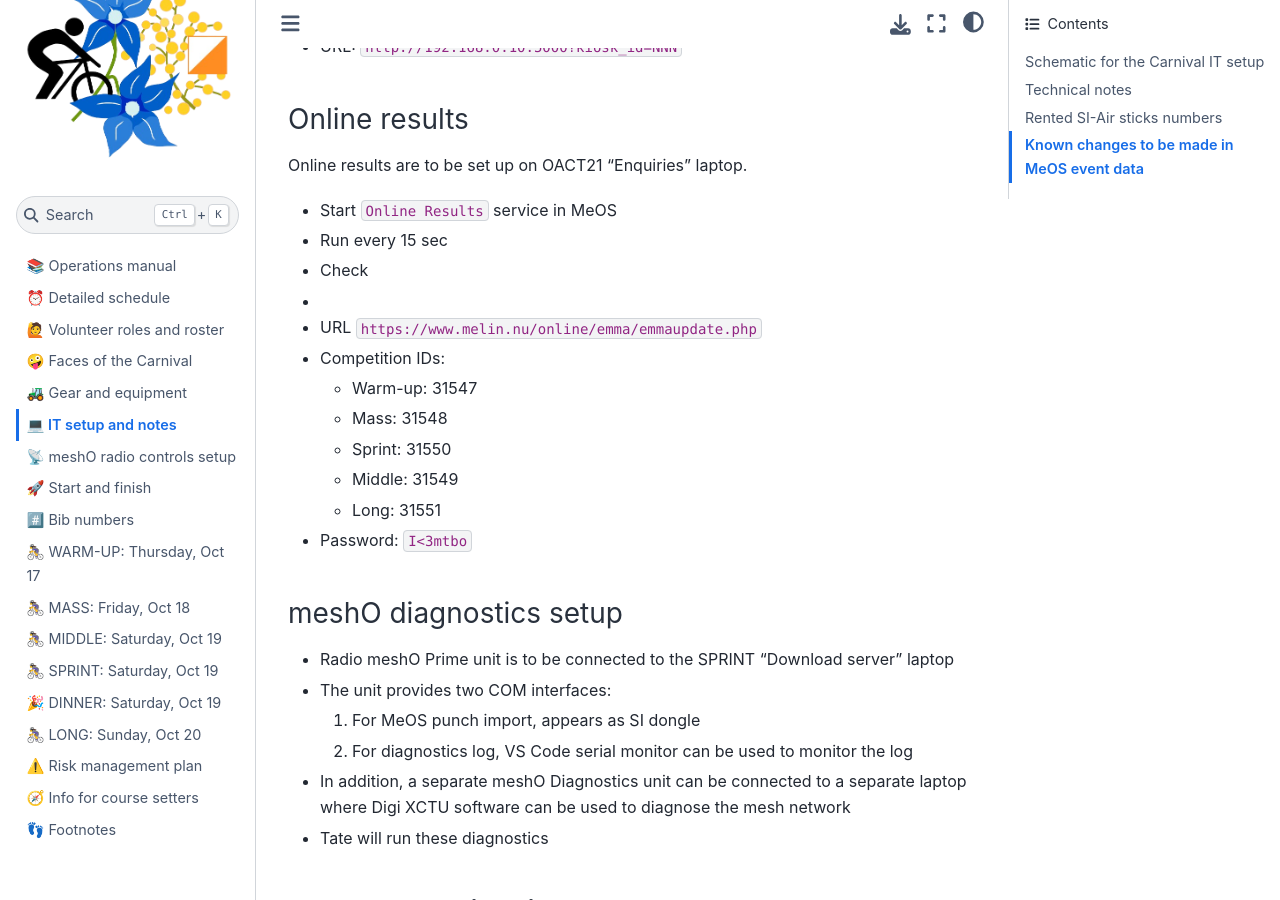
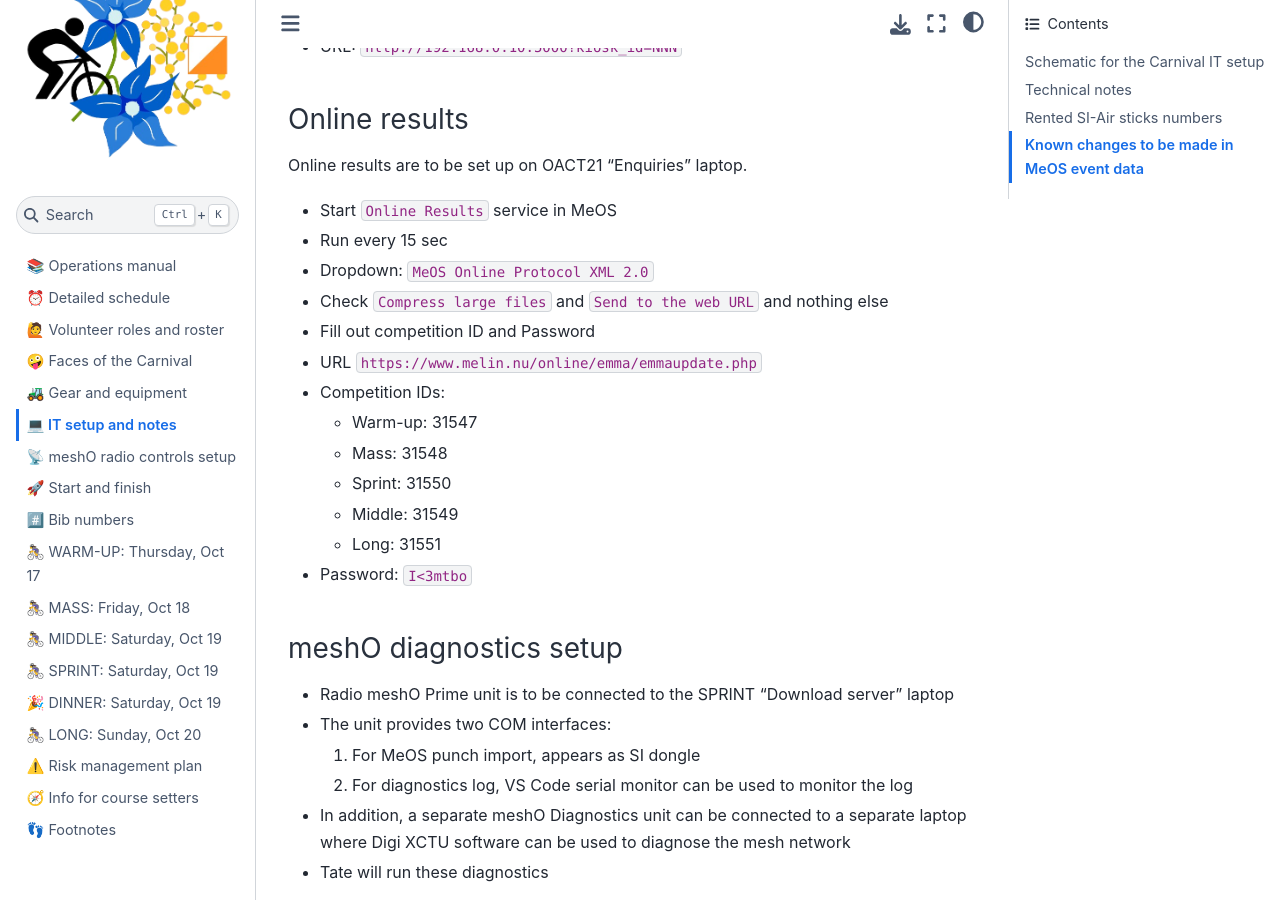
Before and after one commit to fediskhakov/mtbo2024champ, a Jupyter Book: the page built from 04.computers.md, in a window 1280 px wide and 900 px high, scrolled down 2555 px. Built offline with Jupyter Book 1.0.4 settings and Sphinx 7.4.7 and the Sphinx Book theme 1.1.4, drawn with Linux system fonts in a browser that asks for light colours.

Commit message:
IT setup update

```diff
--- a/04.computers.md
+++ b/04.computers.md
@@ -79,8 +79,9 @@ Online results are to be set up on OACT21 "Enquiries" laptop.
 
 - Start `Online Results` service in MeOS
 - Run every 15 sec
-- Check
--
+- Dropdown: `MeOS Online Protocol XML 2.0`
+- Check `Compress large files` and `Send to the web URL` and nothing else
+- Fill out competition ID and Password
 - URL `https://www.melin.nu/online/emma/emmaupdate.php`
 - Competition IDs:
   * Warm-up: 31547
```
